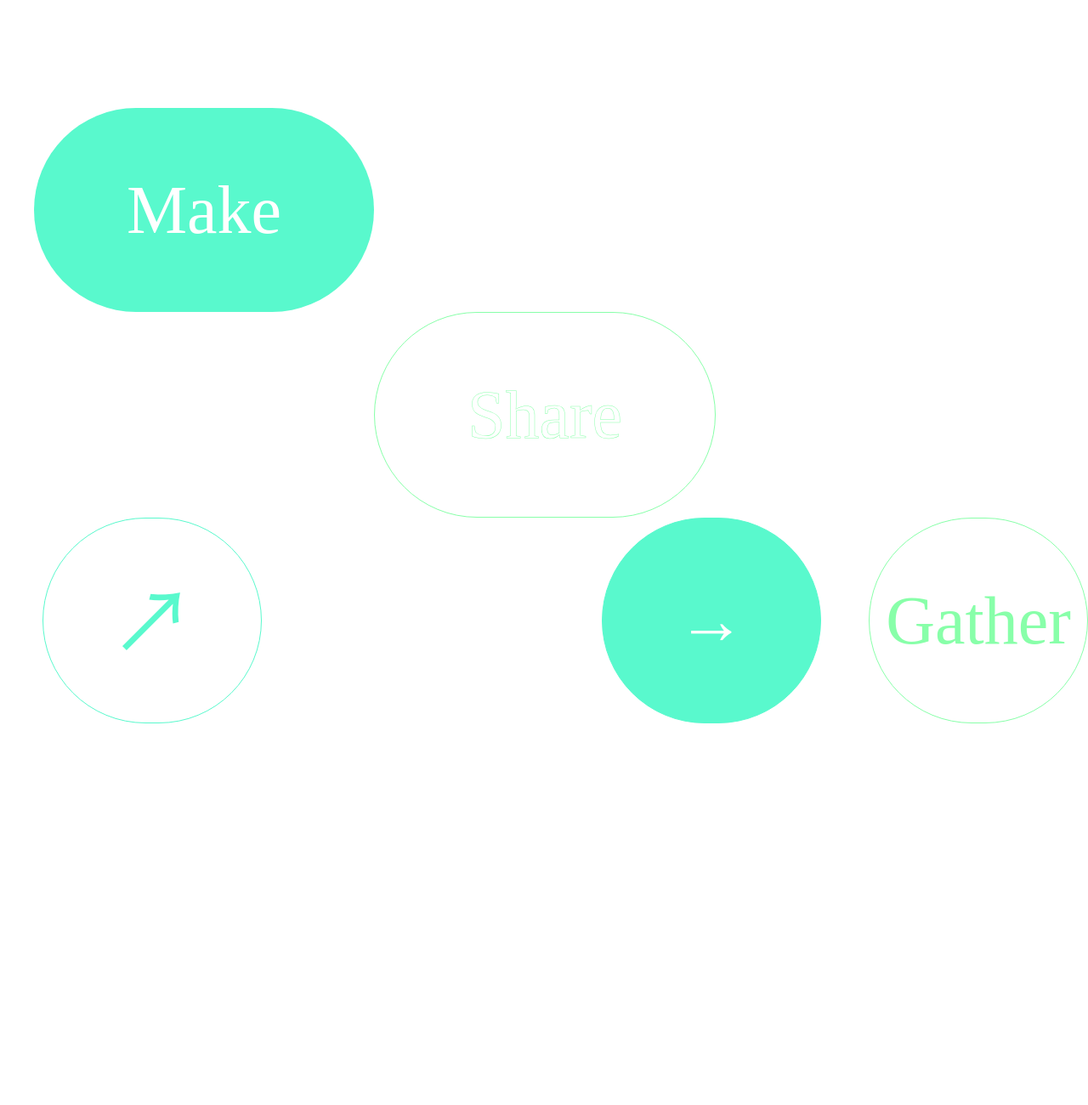
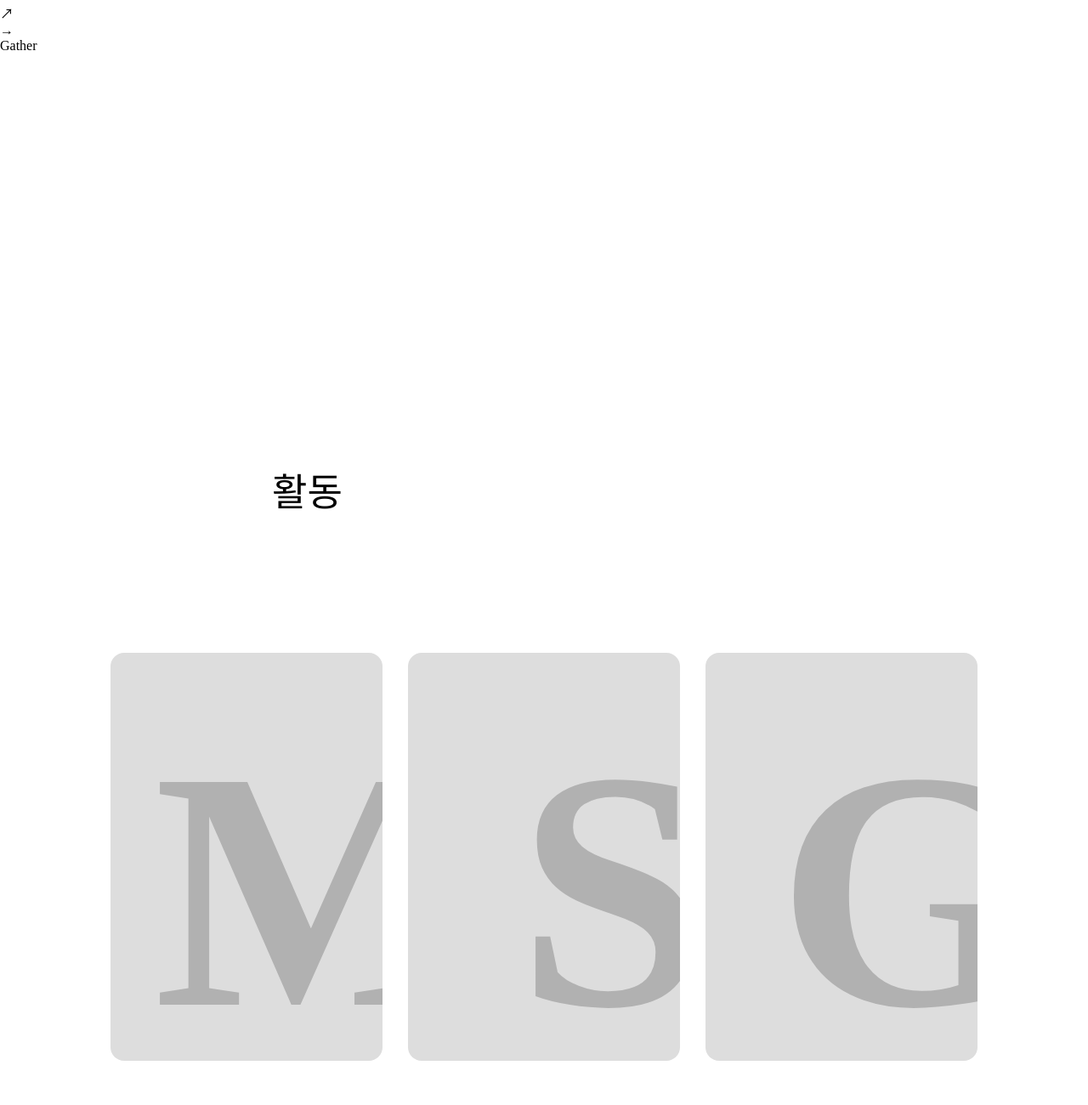
Before and after one commit to MSG-Mirim-Study-Group/2025-MSG-WEBSITE, a plain HTML site: page activity.html in a window 1280 px wide. Shown: the part 180-1480 px from the top of the page at 85% size. Drawn offline with Linux system fonts and the light colour scheme; a web font is replaced by a local one.

Commit message:
거의 끝끝

```diff
--- a/activity.html
+++ b/activity.html
@@ -39,20 +39,37 @@
 
         <section class="activity-section">
             <p class="active">활동</p>
-                <div class="activity">
-                    <div class="card" id="make">
-                        <div class="content">MAKE<br>프로젝트<br>공모전<br>IT 쇼</div>
-                        M
+            <div class="activity">
+                <!-- M 카드 -->
+                <div class="card" id="make">
+                    <div class="content">
+                        <span class="title">MAKE</span>
+                        <span class="description">프로젝트</span>
+                        <span class="description">공모전</span>
+                        <span class="description">IT 쇼</span>
                     </div>
-                    <div class="card" id="share">
-                        <div class="content">SHARE<br>스터디<br>개발 블로그</div>
-                        S
+                    <div class="Big">M</div>
+                </div>
+
+                <!-- S 카드 -->
+                <div class="card" id="share">
+                    <div class="content">
+                        <span class="title">SHARE</span>
+                        <span class="description">스터디</span>
+                        <span class="description">개발 블로그</span>
                     </div>
-                    <div class="card" id="gather">
-                        <div class="content">GATHER<br>회고</div>
-                        G
+                    <div class="Big">S</div>
+                </div>
+
+                <!-- G 카드 -->
+                <div class="card" id="gather">
+                    <div class="content">
+                        <span class="title">GATHER</span>
+                        <span class="description">회고</span>
                     </div>
+                    <div class="Big">G</div>
                 </div>
+            </div>
         </section>
     </main>
 
--- a/css/activity.css
+++ b/css/activity.css
@@ -6,6 +6,7 @@
 @media all and (orientation: portrait) {
     /* 세로 모드일 때 적용 */
 }
+
 @media all and (orientation: landscape) {
     /* 가로 모드일 때 적용 */
 }
@@ -16,103 +17,13 @@
     }
 }
 
+/* 기본 컨테이너 스타일 */
 .container {
     text-align: center;
+    margin-bottom: 10vh;
 }
 
-.Make {
-    font-family: 'KBO-Dia-Gothic';
-    width: 50vh;
-    height: 30vh;
-    font-size: 10vh;
-    background-color: #59F9CD;
-    color: white;
-    border-radius: 120vh;
-    margin-top: 30vh;
-    margin-left: 5vh;
-    text-align: center;
-    line-height: 30vh;
-    font-weight: 500;
-}
-
-.Share {
-    font-family: 'KBO-Dia-Gothic';
-    width: 50vh;
-    height: 30vh;
-    font-size: 10vh;
-    -webkit-text-stroke: 0.5px #88FFA9;
-    color: white;
-    border-radius: 120vh;
-    margin-left: 55vh;
-    text-align: center;
-    line-height: 30vh;
-    border-style: solid;
-    border-width: 0.1vh;
-    border-color:#88FFA9;
-}
-
-.gather-container {
-    display: flex;
-    align-items: center;
-    width: 100%;
-}
-
-.Gather {
-    font-family: 'KBO-Dia-Gothic';
-    width: 50vh;
-    height: 30vh;
-    font-size: 10vh;
-    border-radius: 120vh;
-    text-align: center;
-    line-height: 30vh;
-    border-style: solid;
-    margin-left: 7vh;
-}
-
-.arrow {
-    width: 50vh;
-    height: 30vh;
-    font-size: 10vh;
-    border-radius: 120vh;
-    text-align: center;
-    line-height: 250px;
-    border-style: solid;
-    margin-left: 50px;
-}
-
-.arrow-filled {
-    width: 50vh;
-    height: 30vh;
-    font-size: 10vh;
-    border-radius: 120vh;
-    text-align: center;
-    line-height: 30vh;
-    border-style: solid;
-    margin-left: 50vh;
-}
-
-.Gather {
-    color: #88FFA9;
-    border: 0.1vh solid #88FFA9;
-}
-
-.arrow {
-    font-size: 100px;
-    color: #59F9CD;
-    border: 0.1vh solid #59F9CD;
-}
-
-.arrow-left {
-    transform: rotate(-20deg);
-}
-
-.arrow-filled {
-    font-size: 10vh;
-    color: white;
-    background-color: #59F9CD;
-    border: 0.1vh solid #59F9CD;
-}
-
+/* 활동 섹션 */
 .activity-section {
     margin-top: 60vh;
 }
@@ -123,6 +34,7 @@
     margin-left: 40vh;
 }
 
+/* 카드 컨테이너 */
 .activity {
     display: flex;
     gap: 30px;
@@ -131,7 +43,8 @@
     height: 100vh;
     background-color: white;
 }
-/* 공통 스타일 */
+
+/* 공통 카드 스타일 */
 .card {
     position: relative;
     width: 40vh;
@@ -143,62 +56,59 @@
     font-size: 10vh;
     font-weight: bold;
     color: rgba(0, 0, 0, 0.2);
-    border: none; /* 기본 테두리 제거 */
+    border: none;
     border-radius: 2vh;
     transition: all 0.3s ease;
+    overflow: hidden;
 }
 
-/* 콘텐츠 숨김 */
+/* M, S, G 카드 내부 텍스트 (기본적으로 숨김) */
 .card .content {
     position: absolute;
     top: 10px;
     left: 10px;
-    font-size: 14px;
-    color: #2be4b7;
-    opacity: 0;
+    display: flex;
+    flex-direction: column;
+    gap: 5px;
+    opacity: 0;  /* 🔹 기본적으로 보이지 않음 */
     transition: opacity 0.3s ease;
 }
 
-/* M 카드 - 초기 상태 (다른 카드와 동일) */
-.card#make {
-    width: 40vh;
-    background: #ddd;
-    color: rgba(0, 0, 0, 0.2);
+/* 모든 카드 제목 스타일 */
+.card .content .title {
+    font-size: 20px;
+    font-weight: bold;
+    color: #59F9CD;
 }
 
-/* S, G 카드 호버 시 M 카드 축소 유지 */
-.card#share:hover ~ #make,
-.card#gather:hover ~ #make {
-    width: 40vh;
-    background: #ddd;
-    color: rgba(0, 0, 0, 0.2);
+/* 설명 텍스트 스타일 */
+.card .content .description {
+    font-size: 14px;
+    color: rgba(0, 0, 0, 0.5);
 }
 
-/* M 카드 호버 시 - 흰색 배경 적용 */
-.card#make:hover {
-    background: white;
-    color: #2be4b7;
-    width: 48vh;
-    border: 0.1vh solid #59F9CD;
+/* 카드 내부 큰 글자 */
+.Big {
+    position: absolute;
+    font-weight: 700;
+    font-size: 400px;
+    white-space: nowrap;
+    overflow: hidden;
+    text-overflow: ellipsis;
+    text-align: right;
+    margin-left: 20vh;
+    margin-top: 10vh;
 }
 
-/* 다른 카드 호버 시 */
+/* 모든 카드 호버 시 내부 텍스트 표시 */
+.card:hover .content {
+    opacity: 1; /* 🔹 호버하면 내부 텍스트 보이기 */
+}
+
+/* 모든 카드 호버 시 가로 크기 증가 */
 .card:hover {
     background: white;
     color: #2be4b7;
     width: 48vh;
     border: 0.1vh solid #59F9CD;
 }
-
-/* 호버 시 콘텐츠 표시 */
-.card:hover .content {
-    opacity: 1;
-}
-
-/* 카드 컨테이너 */
-.activity {
-    display: flex;
-    justify-content: center;
-    align-items: center;
-    gap: 2vh;
-}
```
Lines whose indentation alone changed are shown as unchanged.
